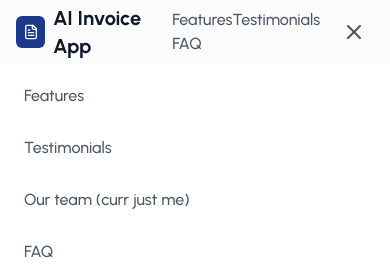
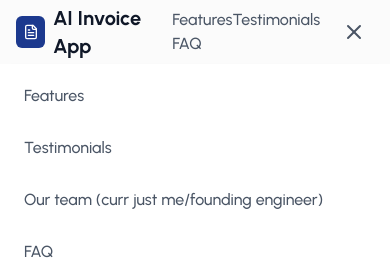
Before and after one commit to austinxduong/ai-invoice-app, a React app: page / in a window 390 px wide. Both pictures are taken after a click on the button 354 px from the left and 32 px from the top of the page. Shown: the top 274 px of the page. Built offline with nearby package versions, Linux system fonts and the light colour scheme; the HTML template or start-up script is replaced by a standard one.

Commit message:
feature/future forecasting

```diff
--- a/src/components/landing/Header.jsx
+++ b/src/components/landing/Header.jsx
@@ -124,7 +124,7 @@ const Header = () => {
                                 href="ourteam"
                                 className="block px-4 py-3 text-gray-600 hover:text-gray-900 hover:bg-gray-50 font-medium transition colors duration-200"
                             >
-                                Our team (curr just me)
+                                Our team (curr just me/founding engineer)
                             </a>
                             <a
                                 href="#faq"
```
Also changed, not shown: 1 other file (tests, documents, lock files or other folders).
